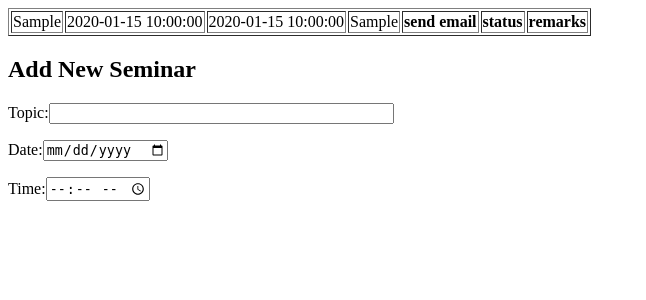
After one commit to nadiahisml/SSE3150, a PHP site: page /regNewSeminar.php in a window 1280 px wide. The commit adds this page. Shown: the top 300 px of the page, without its empty margins (0-646 px from the left). Run offline with PHP 8.4, Linux system fonts and the light colour scheme; tables that the repository leaves empty or names only in its code hold one stand-in row (values such as "Sample post").

Commit message:
Register New Seminar

```diff
--- a/pdo.php
+++ b/pdo.php
@@ -8,7 +8,7 @@
 <?php
 
 //Connect PHP with MYSQL
-$pdo = new PDO('mysql:host=localhost;dbname=adminbackend','root','');
+$pdo = new PDO('mysql:host=localhost;dbname=swiss_collection','root','');
 //MYSQL statement or command
 $stmt = $pdo->query("SELECT * FROM registerseminar");
 //Display the output
--- /dev/null
+++ b/regNewSeminar.php
@@ -0,0 +1,29 @@
+<?php
+
+//Link with main php
+require_once "pdo.php";
+
+if ( isset($_POST['topic']) && isset($_POST['date']) && isset($_POST['time']) && isset($_POST['venue'])) {
+    $sql = "INSERT INTO registerseminar (topic, date, time, venue) VALUES (:topic,:date,:time,:venue)";
+
+    //display MYSQL statement on the page
+
+    echo("<pre>\n".$sql."\n</pre>\n");
+    $stmt = $pdo->prepare($sql);
+    $stmt->execute(array(
+        ':topic' => $_POST['topic'],
+        ':date' => $_POST['date'],
+        ':time' => $_POST['time'],
+        ':venue' => $_POST['venue']));
+}
+
+?>
+<html>
+<head></head>
+
+<body>
+<h2>Add New Seminar</h2>
+<form method="post">
+<p>Topic:<input type="text" name="topic" size="40"></p>
+<p>Date:<input type="date" name="date"></p>
+<p>Time:<input type="time" name="time"></p>
```
